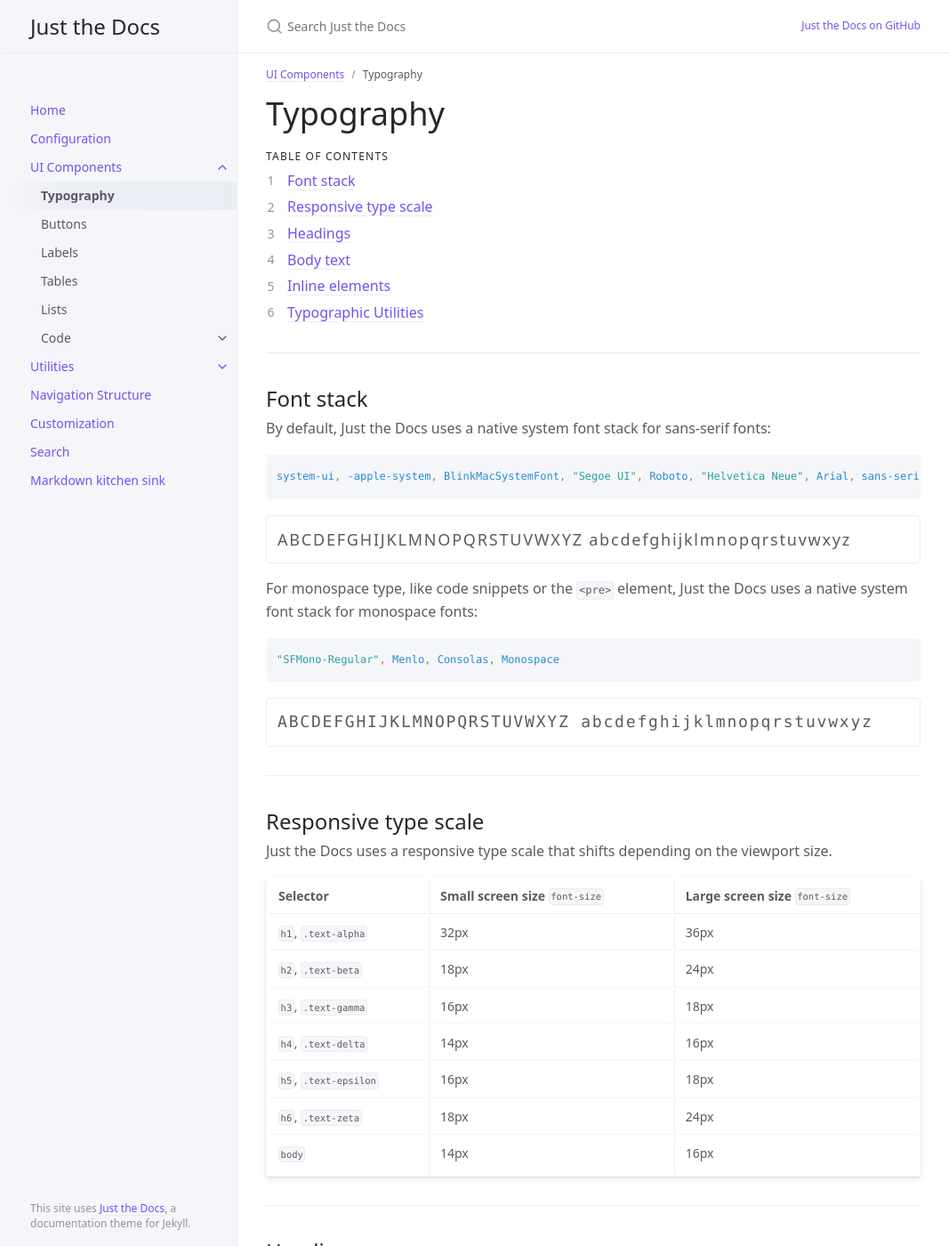
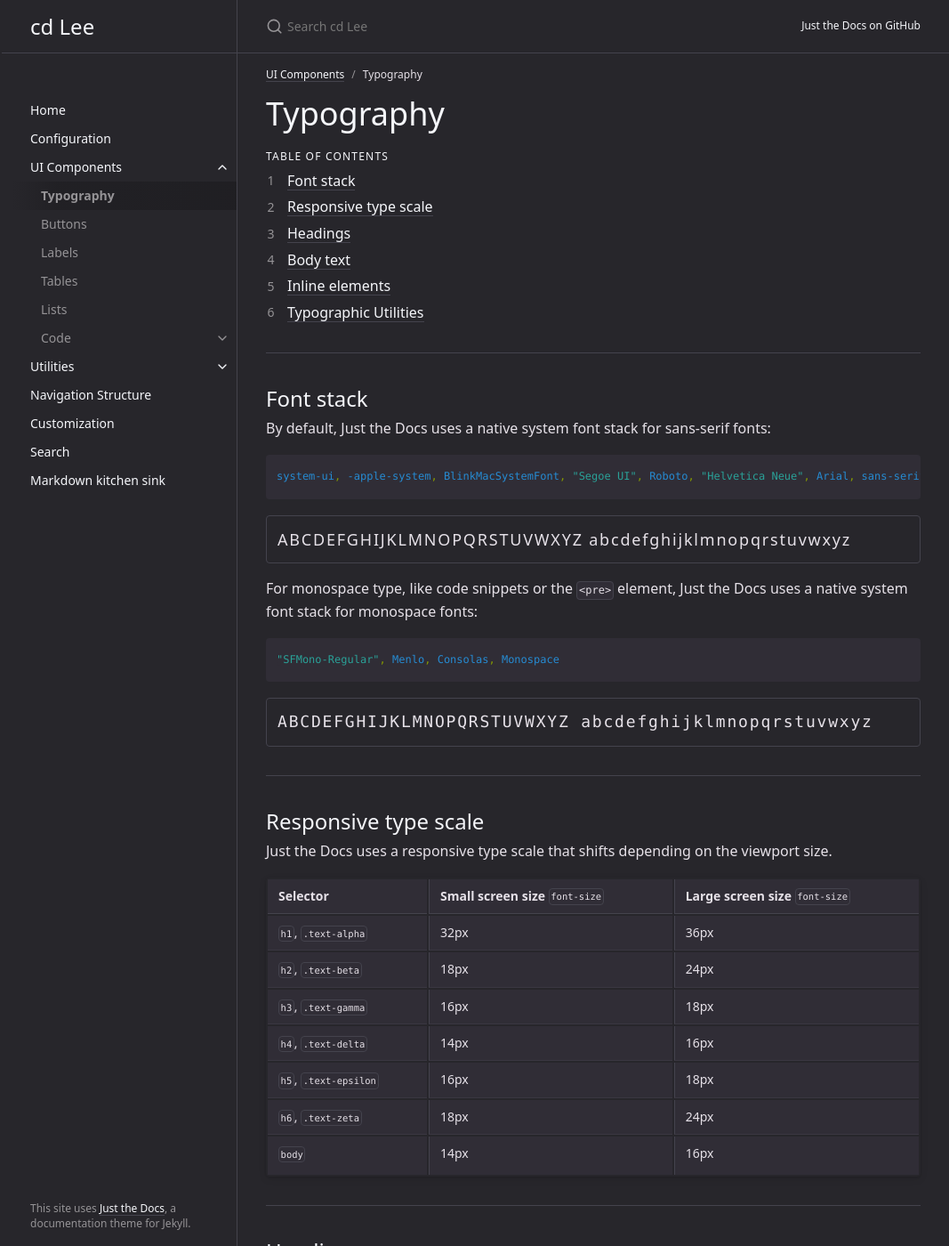
Before and after one commit to wonjin0403/wonjin0403.github.io, a Jekyll site: the page built from docs/ui-components/typography.md, in a window 1280 px wide and 1400 px high. Shown: the whole window at 89% size, without its empty margins (105-1172 px from the left). Built offline with Jekyll 4.4.1, drawn with Linux system fonts in a browser that asks for light colours.

Commit message:
blog_setting_final

```diff
--- a/_config.yml
+++ b/_config.yml
@@ -13,10 +13,10 @@
 # you will see them accessed via {{ site.title }}, {{ site.github_repo }}, and so on.
 # You can create any custom variable you would like, and they will be accessible
 # in the templates via {{ site.myvariable }}.
-title: Just the Docs
+title: cd Lee
 description: A Jekyll theme for documentation
-baseurl: "/just-the-docs" # the subpath of your site, e.g. /blog
-url: "https://pmarsceill.github.io" # the base hostname & protocol for your site, e.g. http://example.com
+baseurl: "" # the subpath of your site, e.g. /blog
+url: "https://wonjin0403.github.io" # the base hostname & protocol for your site, e.g. http://example.com
 
 permalink: pretty
 exclude: ["node_modules/", "*.gemspec", "*.gem", "Gemfile", "Gemfile.lock", "package.json", "package-lock.json",  "script/", "LICENSE.txt", "lib/", "bin/", "README.md", "Rakefile"
@@ -98,7 +98,7 @@ gh_edit_branch: "master" # the branch that your docs is served from
 gh_edit_view_mode: "tree" # "tree" or "edit" if you want the user to jump into the editor immediately
 
 # Color scheme currently only supports "dark", "light"/nil (default), or a custom scheme that you define
-color_scheme: nil
+color_scheme: dark
 
 # Google Analytics Tracking (optional)
 # e.g, UA-1234567-89
--- a/_sass/color_schemes/dark.scss
+++ b/_sass/color_schemes/dark.scss
@@ -7,8 +7,8 @@ $body-heading-color: $grey-lt-000;
 $nav-child-link-color: $grey-dk-000;
 $search-result-preview-color: $grey-dk-000;
 
-$link-color: $blue-000;
-$btn-primary-color: $blue-200;
+$link-color: $grey-lt-000;
+$btn-primary-color: $grey-lt-200;
 $base-button-color: $grey-dk-250;
 
 $code-background-color: $grey-dk-250;
```
